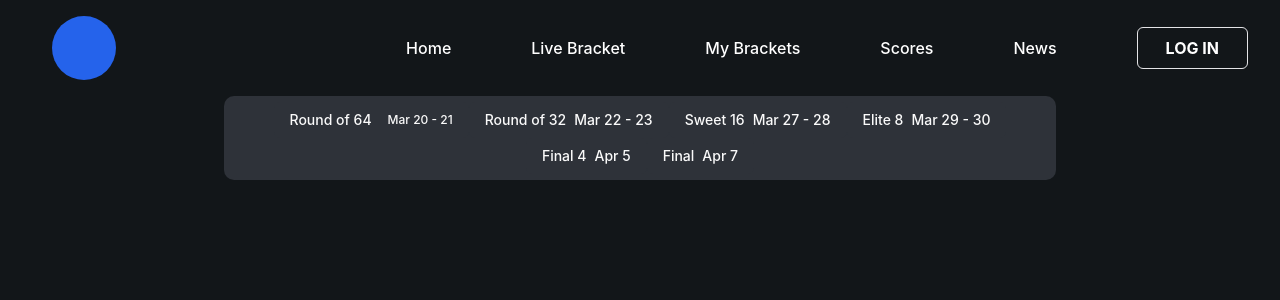
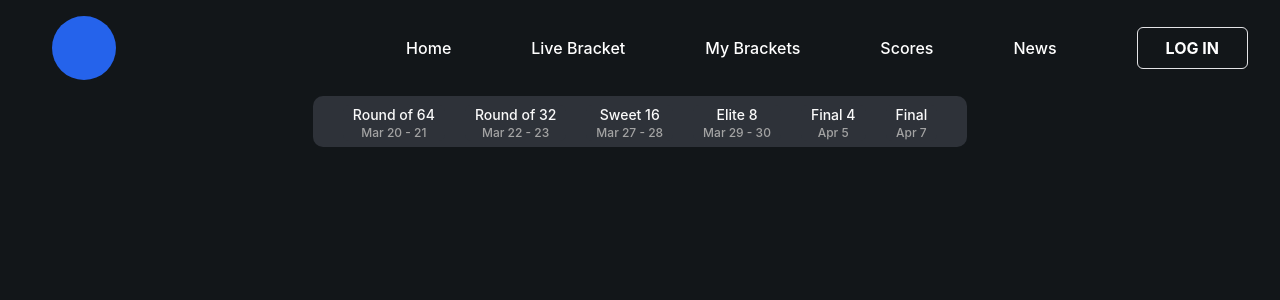
Before and after one commit to knbhagat/March-Madness-App, a React (Vite) app in the folder src/frontend-mm_app/: page /scores in a window 1280 px wide. Shown: the top 300 px of the page. Built offline with nearby package versions, Linux system fonts and the light colour scheme; no server answers.

Commit message:
fixed look of buttons

```diff
--- a/src/frontend-mm_app/src/Pages/LiveScoresPage.tsx
+++ b/src/frontend-mm_app/src/Pages/LiveScoresPage.tsx
@@ -2,6 +2,7 @@ import ButtonBar from "@/components/ui/buttonbar";
 import { Button } from "@/components/ui/button";
 import { useEffect } from "react";
 import grab_live_bracket_info from "./Bracket/LiveBracketPage";
+import logo from "./../images/logo.png";
 
 export function LiveScoresPage() {
 
@@ -9,58 +10,75 @@ export function LiveScoresPage() {
     useEffect(() => {march_maddness_data}, []);
     console.log(march_maddness_data)
 
-
-
     return (
         <div>
             <ButtonBar>
                 <Button className="live-scores-button">
+                    <div>
                         <p className="whitespace-pre-line">
                             Round of 64
-
                         </p>
-                    <hr></hr>
-                    <p className="text-xs">
+                        <p className="text-xs text-neutral-400">
                             Mar 20 - 21
                         </p>
-
+                    </div>
                 </Button>
 
                 <Button className="live-scores-button">
+                    <div>
+                        <p className="whitespace-pre-line">
                             Round of 32
-                    <h1>
+                        </p>
+                        <p className="text-xs text-neutral-400">
                             Mar 22 - 23
-                    </h1>
+                        </p>
+                    </div>
                 </Button>
 
                 <Button className="live-scores-button">
+                    <div>
+                        <p className="whitespace-pre-line">
                             Sweet 16
-                    <h1>
+                        </p>
+                        <p className="text-xs text-neutral-400">
                             Mar 27 - 28
-                    </h1>
-
+                        </p>
+                    </div>
                 </Button>
 
                 <Button className="live-scores-button">
+                    <div>
+                        <p className="whitespace-pre-line">
                             Elite 8
-                    <h1>
+                        </p>
+                        <p className="text-xs text-neutral-400">
                             Mar 29 - 30
-                    </h1>
+                        </p>
+                    </div>
                 </Button>
 
                 <Button className="live-scores-button">
+                    <div>
+                        <p className="whitespace-pre-line">
                             Final 4
-                    <h1>
+                        </p>
+                        <p className="text-xs text-neutral-400">
                             Apr 5
-                    </h1>
+                        </p>
+                    </div>
                 </Button>
 
                 <Button className="live-scores-button">
+                    <div>
+                        <p className="whitespace-pre-line">
                             Final
-                    <h1>
+                        </p>
+                        <p className="text-xs text-neutral-400">
                             Apr 7
-                    </h1>
+                        </p>
+                    </div>
                 </Button>
+
             </ButtonBar>
         </div>
     );
--- a/src/frontend-mm_app/src/index.css
+++ b/src/frontend-mm_app/src/index.css
@@ -22,7 +22,7 @@
 .button-group {
   margin: auto;
   text-align: center;
-  width: 65%;
+  width: fit-content;
   background-color: var(--live-scores-button-color);
   color: white;
   padding: 6px 20px;
@@ -31,7 +31,10 @@
 }
 
 .live-scores-button {
-  padding-left: -10px;
+  padding-left: 10px;
+  padding-right: 10px;
+  margin-right: 10px;
+  margin-left: 10px;
   background-color: var(--live-scores-button-color);
   box-shadow: none;
 }
```
Lines whose indentation alone changed are shown as unchanged.
